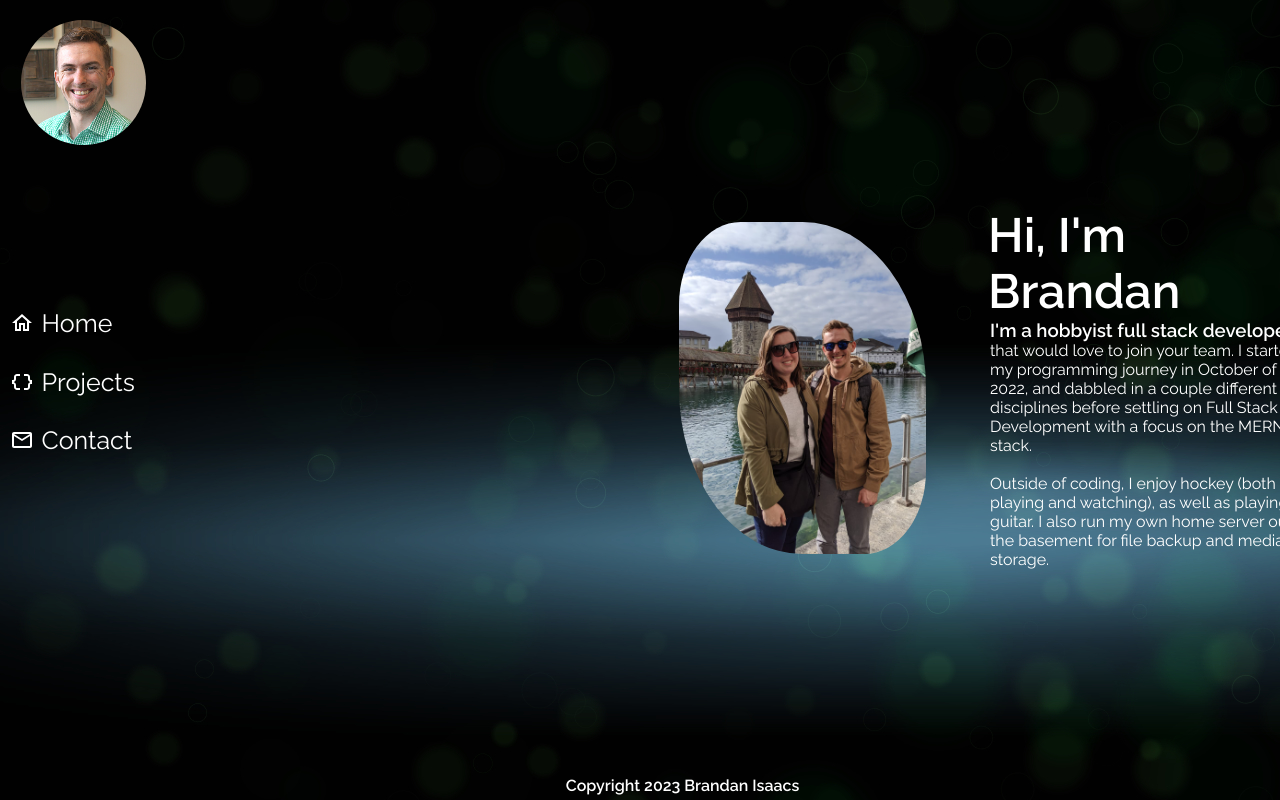
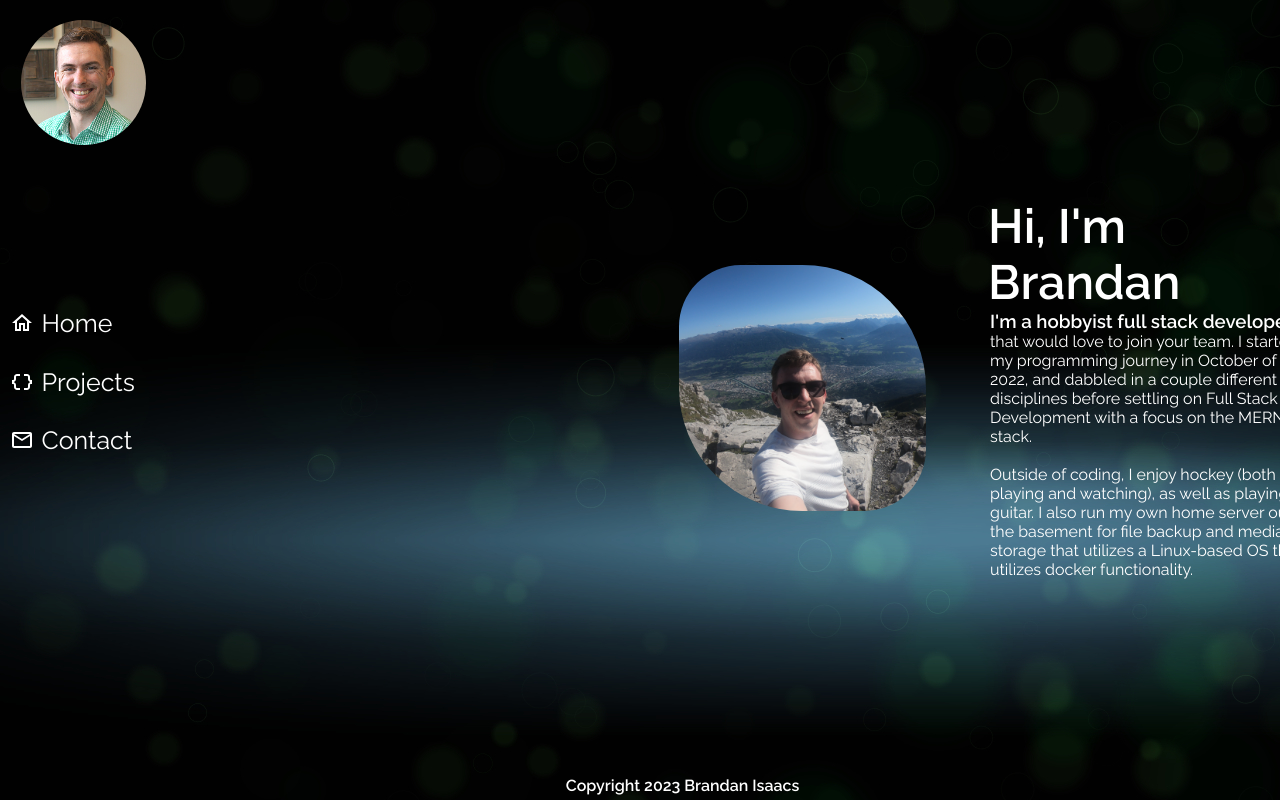
Before and after one commit to brand421/portfolio-site, a React (Create React App) app: page /about in a window 1280 px wide. Shown: the top 800 px of the page. Built offline with nearby package versions, Linux system fonts and the light colour scheme.

Commit message:
change photo and description

```diff
--- a/src/components/About/About.jsx
+++ b/src/components/About/About.jsx
@@ -1,6 +1,6 @@
 import React from "react";
 import { motion } from "framer-motion";
-import aboutPhoto from "../../images/aboutPhoto.jpg";
+import greetingPhoto from "../../images/greeting_square.jpg";
 import "./about.css";
 
 export default function About() {
@@ -28,8 +28,8 @@ export default function About() {
       <div className="about__item">
         <img
           className="about__photo"
-          src={aboutPhoto}
-          alt="Brandan and his wife"
+          src={greetingPhoto}
+          alt="Brandan on top of a mountain"
         />
       </div>
       <div className="about__item about__text">
@@ -43,7 +43,8 @@ export default function About() {
           <br></br>
           Outside of coding, I enjoy hockey (both playing and watching), as well
           as playing guitar. I also run my own home server out of the basement
-          for file backup and media storage.
+          for file backup and media storage that utilizes a Linux-based OS that
+          utilizes docker functionality.
         </p>
       </div>
     </motion.div>
```
